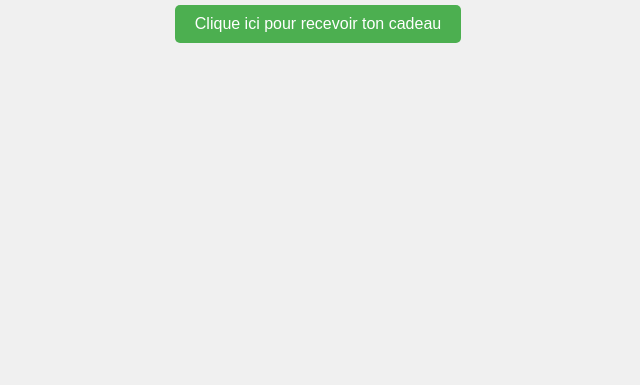
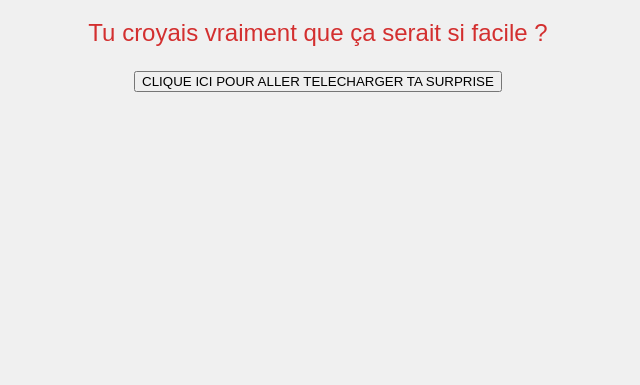
Before and after one commit to Salemgnk/Nick, a plain HTML site: page index.html in a window 1280 px wide. Shown: the part 415-800 px from the top of the page, without its empty margins (322-962 px from the left). Drawn offline with nearby package versions, Linux system fonts and the light colour scheme.

Commit message:
Update index.html

```diff
--- a/index.html
+++ b/index.html
@@ -11,7 +11,8 @@
         <h1 id="typing-effect"></h1>
         <button id="gift-button">Clique ici pour recevoir ton cadeau</button>
         <div id="3d-container"></div>
-        <p id="surprise-text" style="display: none;">Tu croyais vraiment que ça serait si facile ?</p>
+        <p id="surprise-text">Tu croyais vraiment que ça serait si facile ?</p>
+        <button id="second-button">CLIQUE ICI POUR ALLER TELECHARGER TA SURPRISE</button>
     </div>
     <script src="https://cdnjs.cloudflare.com/ajax/libs/three.js/r128/three.min.js"></script>
     <script src="scripts.js"></script>
```
